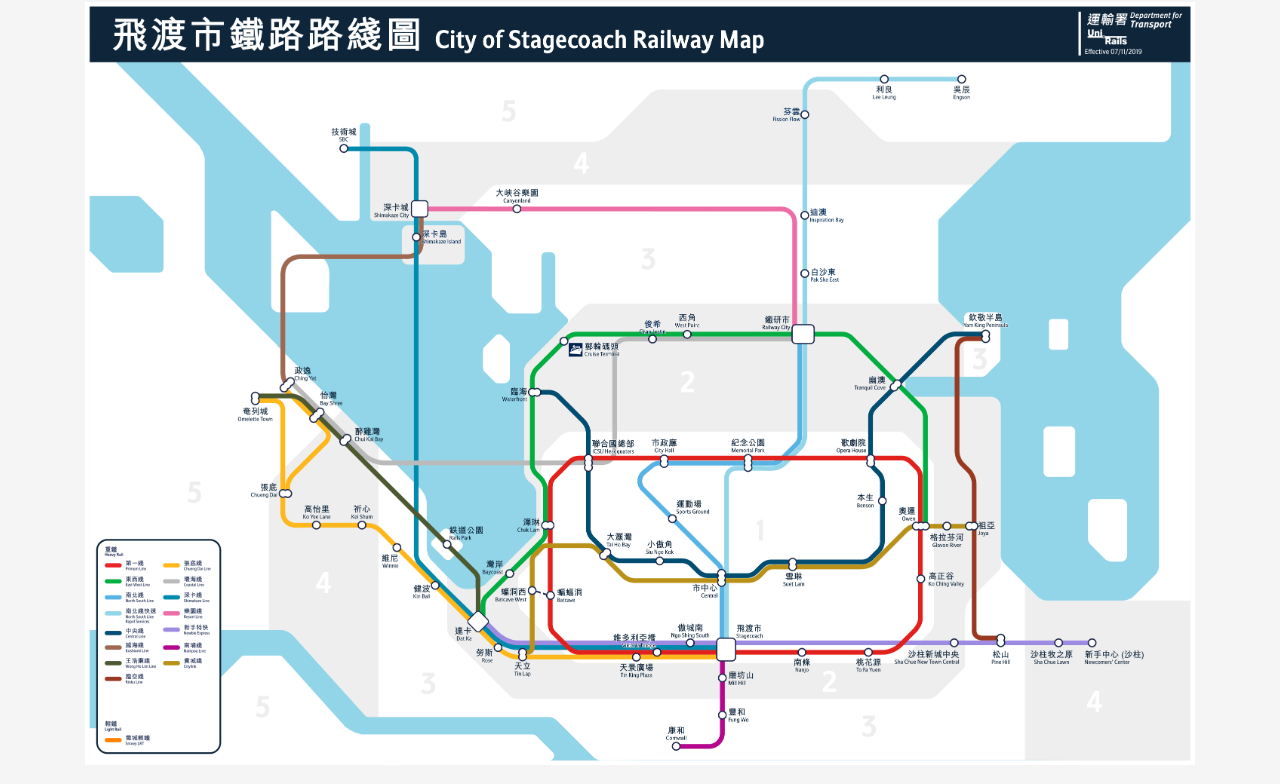
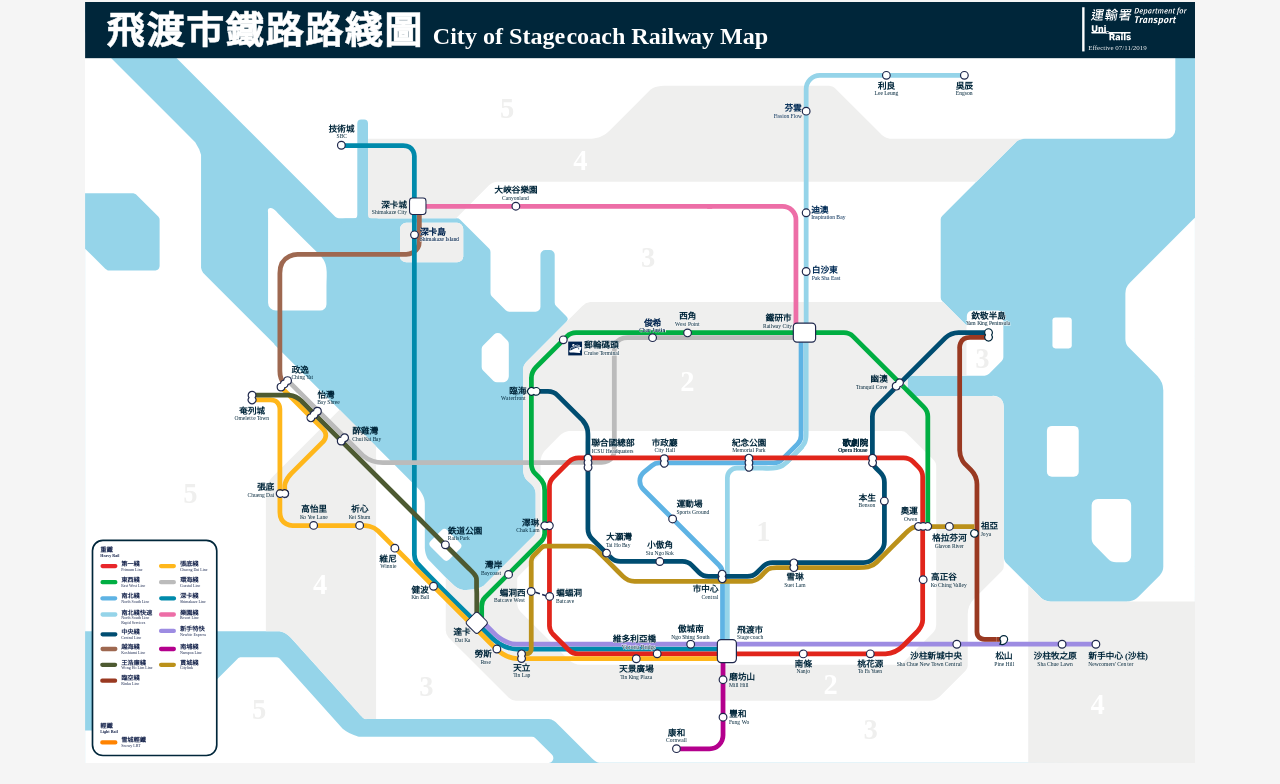
Before and after one commit to unirails/unirails.github.io, a plain HTML site: page sym/index.html in a window 1280 px wide. Shown: the part 132-916 px from the top of the page. Drawn offline with nearby package versions, Linux system fonts and the light colour scheme; files whose address does not match are found by name.

Commit message:
Changed embed file to svg

```diff
--- a/sym/index.html
+++ b/sym/index.html
@@ -39,7 +39,7 @@
   <div class="container">
     <div class="content">
       <h1>System Map</h1>
-      <img class="img-fluid" src="sym.png" alt="sym">
+      <img class="img-fluid" src="sym.svg" alt="sym">
       <br>
       <br>
       <a href="sym.png" target="_blank" class="btn btn-info" role="button">Open in New Tab</a>
```
